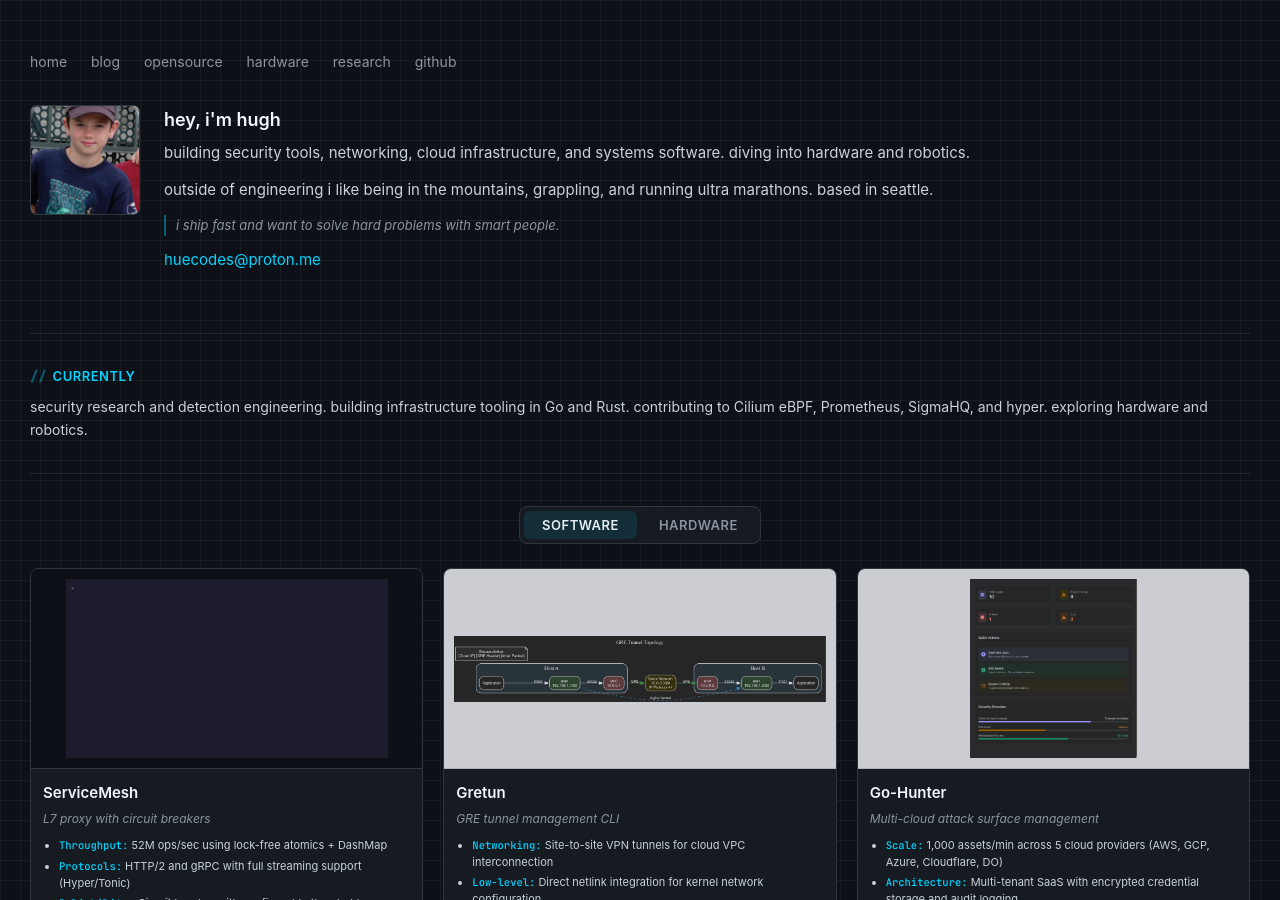
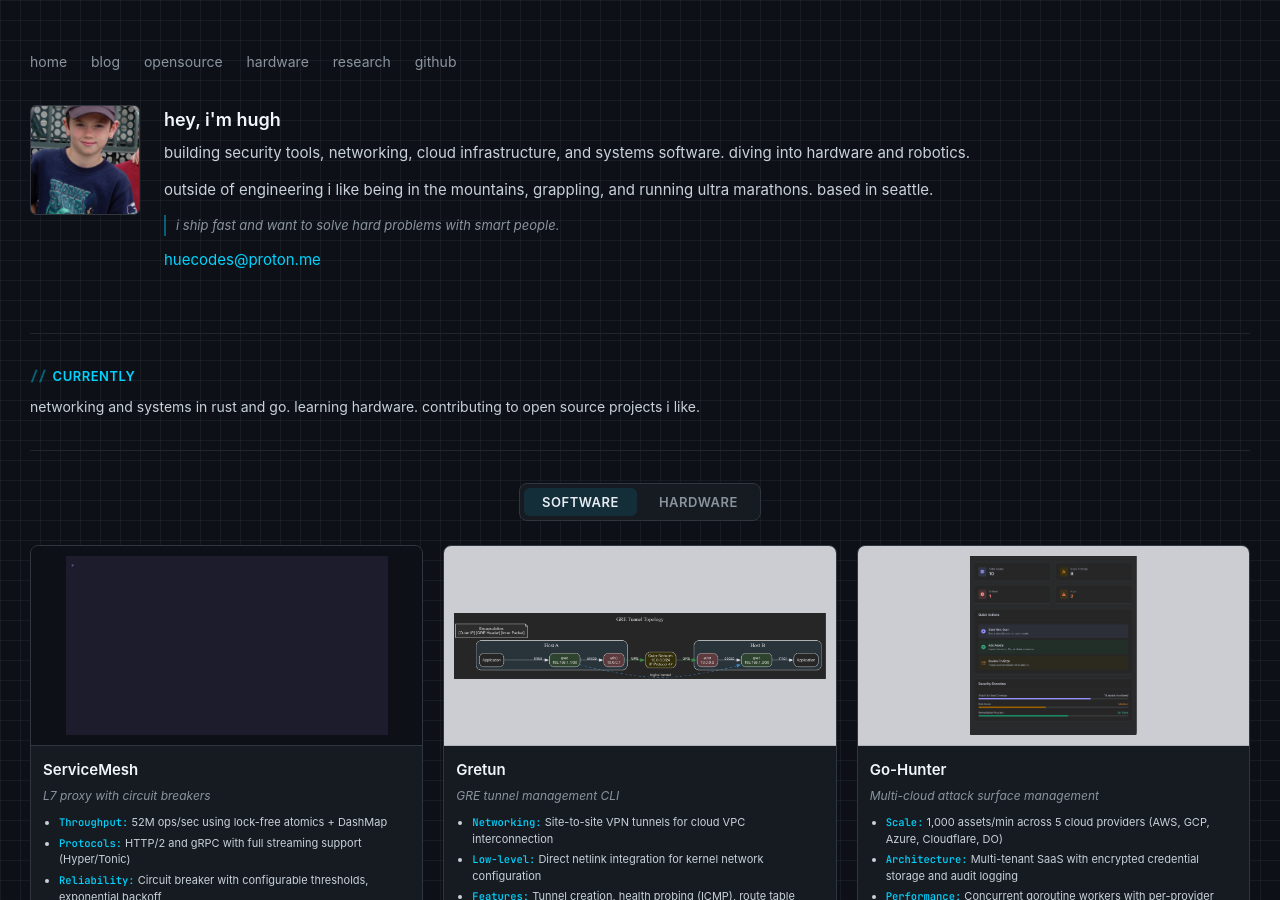
Before and after one commit to HueCodes/HueCodes.github.io, a Jekyll site: the page built from index.md, in a window 1280 px wide and 900 px high. Built offline with Jekyll 4.4.1, drawn with Linux system fonts in a browser that asks for light colours.

Commit message:
Update currently section to be concise and direct

```diff
--- a/index.md
+++ b/index.md
@@ -29,7 +29,7 @@ title: home
 
 <div class="section fade-in" style="animation-delay: 0.1s">
   <h2>currently</h2>
-  <p>security research and detection engineering. building infrastructure tooling in Go and Rust. contributing to Cilium eBPF, Prometheus, SigmaHQ, and hyper. exploring hardware and robotics.</p>
+  <p>networking and systems in rust and go. learning hardware. contributing to open source projects i like.</p>
 </div>
 
 <hr class="divider">
```
